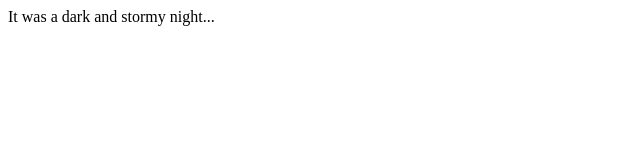
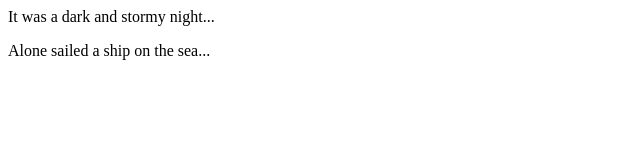
Before and after one commit to Resyp/fireside-story, a plain HTML site: page index.html in a window 1280 px wide. Shown: the whole page, without its empty margins (0-640 px from the left). Drawn offline with Linux system fonts and the light colour scheme.

Commit message:
added a cool line

```diff
--- a/index.html
+++ b/index.html
@@ -1,5 +1,6 @@
 <html>
   <body>
     <p>It was a dark and stormy night...</p>
+    <p>Alone sailed a ship on the sea...</p>
   </body>
 </html>
```
